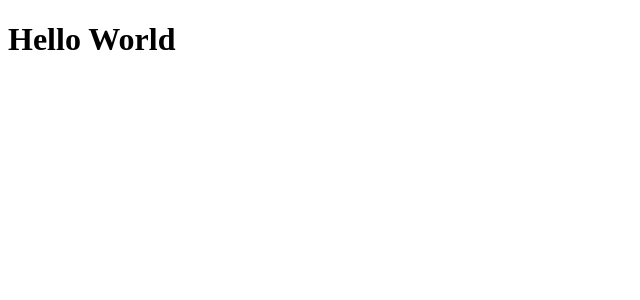
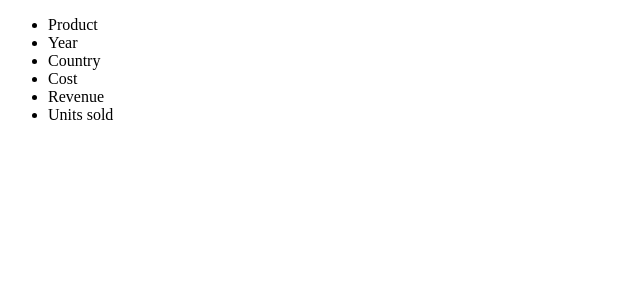
Before and after one commit to AlyAbdelrahman/plotterMaker, a React (Create React App) app: page / in a window 1280 px wide. Shown: the top 300 px of the page, without its empty margins (0-640 px from the left). Built offline with nearby package versions, Linux system fonts and the light colour scheme.

Commit message:
init chart maker component with fetched data

```diff
--- a/src/App.js
+++ b/src/App.js
@@ -1,9 +1,10 @@
+import ChartMaker from './containers/chartMaker/ChartMaker';
 
 function App() {
   return (
-    <div className="App">
-     <h1>Hello World</h1>
-    </div>
+      <div className="App" data-test='component-app'>
+        <ChartMaker data-test='component-chart-maker'/>
+      </div>
   );
 }
 
--- /dev/null
+++ b/src/containers/chartMaker/ChartMaker.js
@@ -0,0 +1,31 @@
+import React, { useEffect, useState } from 'react'
+import plotDataService from '../../services/mainDataColumn-service';
+
+export default function ChartMaker() {
+    const [orginalColumnData, setOrginalColumnData] = useState([]);
+
+    const fetchChartColumnData = () => {
+        return plotDataService.getCoulmnData().then(data => {
+            setOrginalColumnData(data)
+            console.log(data)
+        }).catch((err) => console.log('error'))
+    };
+
+    useEffect(() => {
+        fetchChartColumnData();
+    },[])
+
+
+    return (
+        <div className="chartMakerContainer">
+            {orginalColumnData.length > 0 && (
+                <ul>
+                    {orginalColumnData.map((item, index) => {
+                        return <li key={index}>{item.name}</li>;
+                    })}
+                </ul>
+            )}
+        </div>
+    );
+
+}
--- /dev/null
+++ b/src/helpers/auth-header.js
@@ -0,0 +1,6 @@
+export default function authHeader() {
+    return {
+        'Content-Type': 'application/json',
+        'Access-Control-Allow-Origin': '*'
+    };
+}
```
